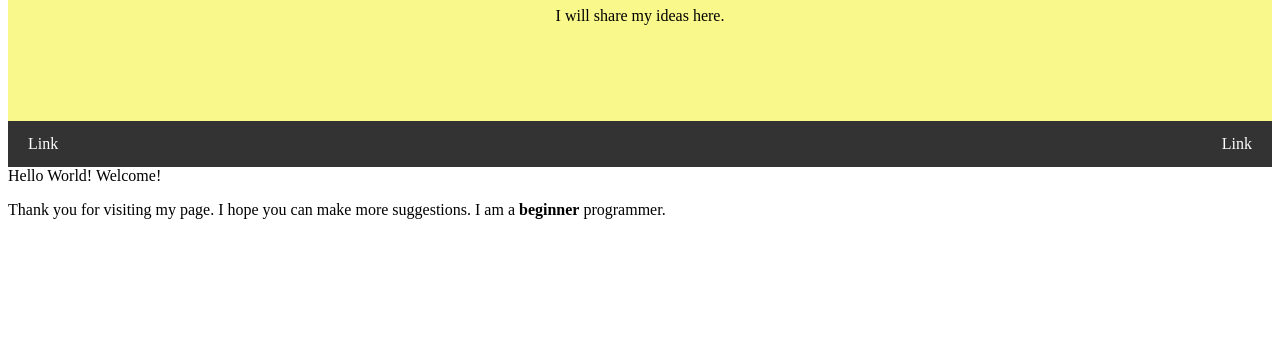
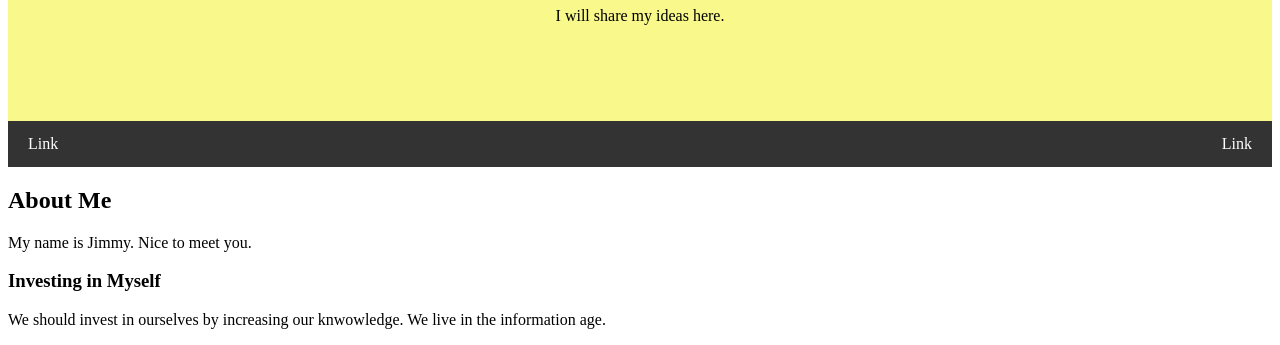
Before and after one commit to jimmylu016/jimmy-blog, a plain HTML site: page index.html in a window 1280 px wide. Shown: the part 161-506 px from the top of the page. Drawn offline with Linux system fonts and the light colour scheme.

Commit message:
Update index.html

```diff
--- a/index.html
+++ b/index.html
@@ -57,6 +57,17 @@ body {
   <a href="#" class="right">Link</a>
 </div
 
+ <div class="row">
+    <div class="side">
+      <h2>About Me</h2>
+      <p>My name is Jimmy. Nice to meet you.</p>
+    </div>
+    <div class="main">
+      <h3>Investing in Myself</h3>
+      <p>We should invest in ourselves by increasing our knwowledge. We live in the information age.</p>
+    </div>
+ </div>
+
 <h1 style="color:DodgerBlue;">Hello World! Welcome!</h1>
   <p>Thank you for visiting my page. I hope you can make more suggestions. I am a <b>beginner</b> programmer.</p>
 </body>
```
